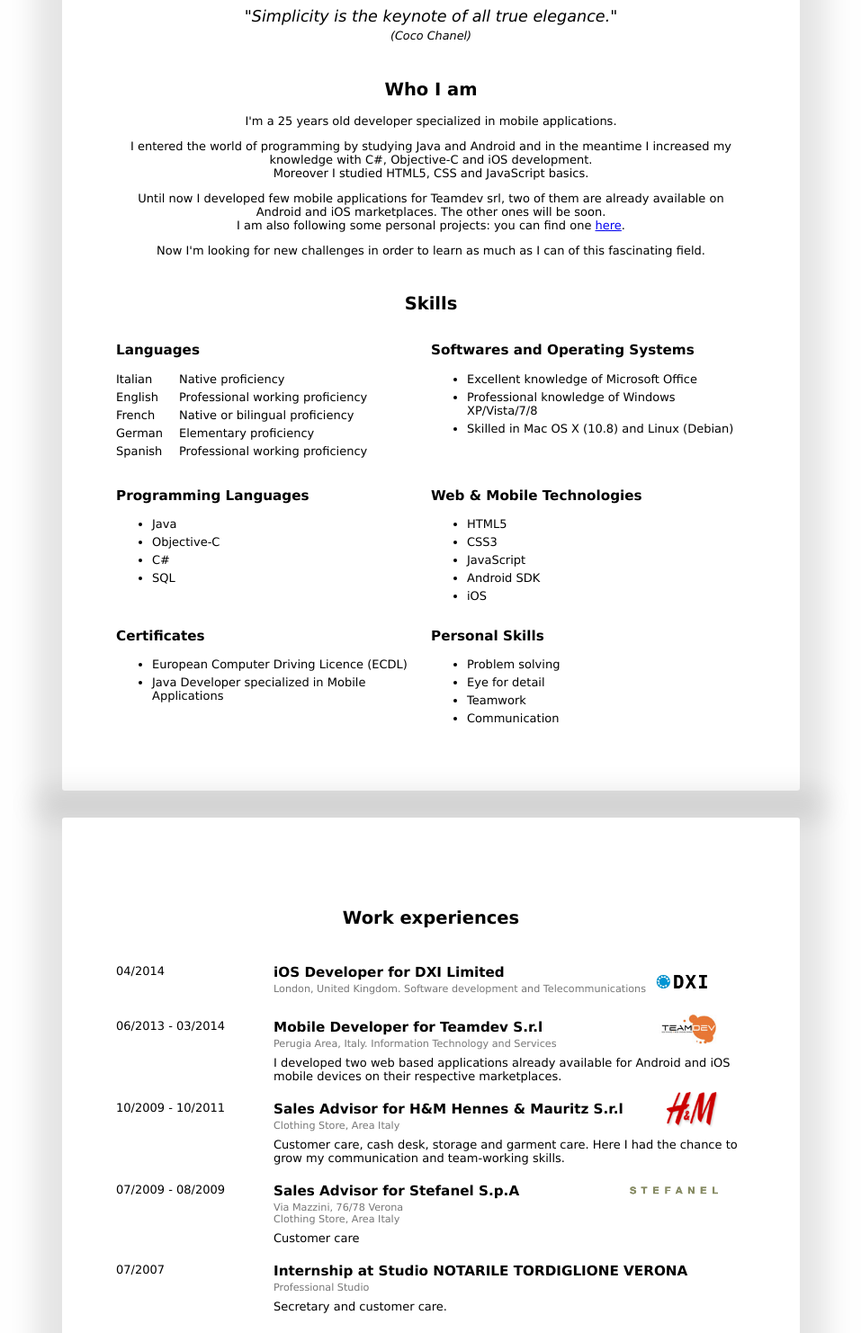
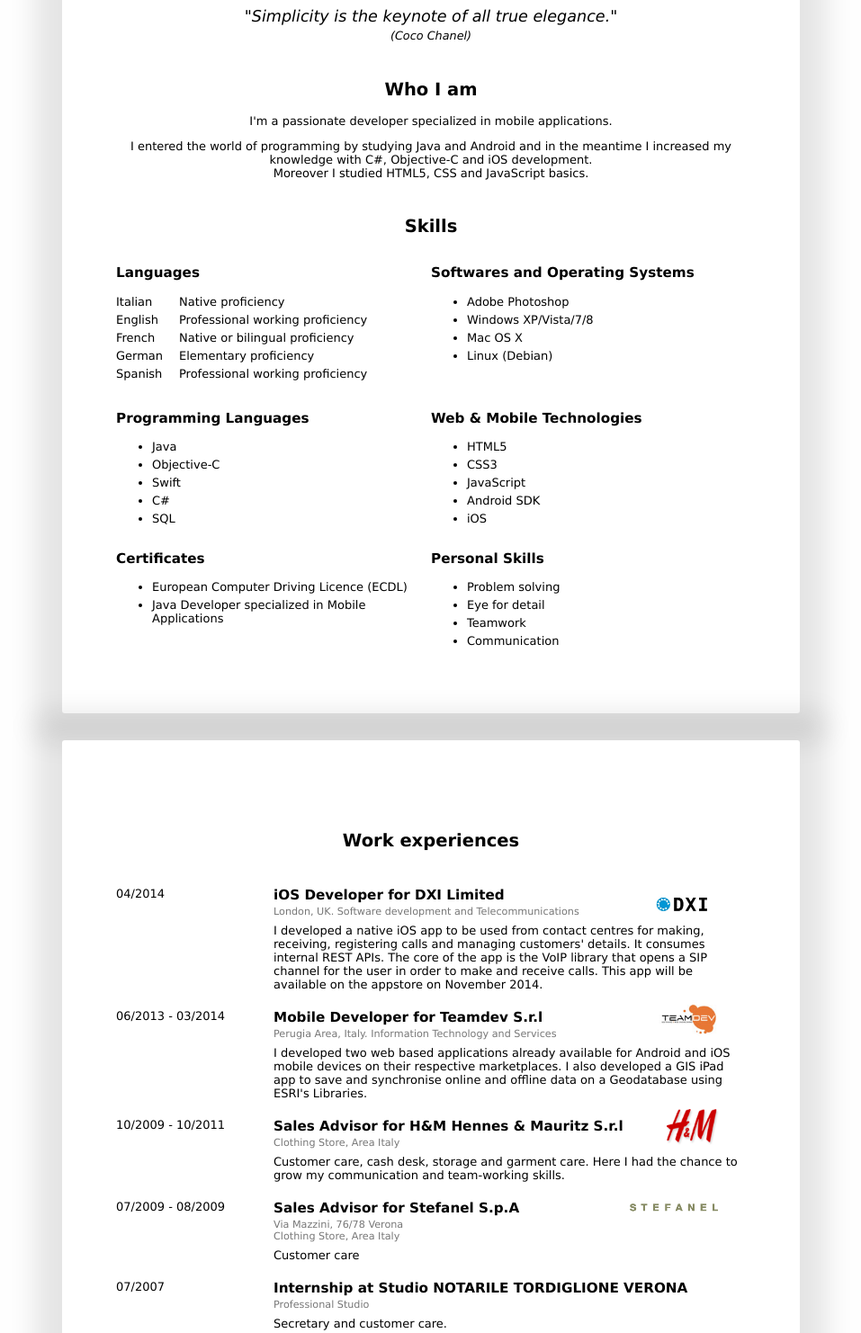
Before and after one commit to nicky1525/my-cv-template, a plain HTML site: page index.html in a window 1280 px wide. Shown: the part 217-1699 px from the top of the page at 90% size, without its empty margins (161-1118 px from the left). Drawn offline with Linux system fonts and the light colour scheme.

Commit message:
Cv upToDate

```diff
--- a/index.html
+++ b/index.html
@@ -32,12 +32,11 @@
     <h2>Who I am</h2>
 
     <div class="intro">
-      <p>I'm a 25 years old developer specialized in mobile applications.</p>
+      <p>I'm a passionate developer specialized in mobile applications.</p>
       <p>I entered the world of programming by studying Java and Android and in the meantime I increased my knowledge with C#, Objective-C and iOS development.<br> Moreover I studied HTML5, CSS and JavaScript basics.</p>
-
-      <p>Until now I developed few mobile applications for Teamdev srl, two of them are already available on Android and iOS marketplaces. The other ones will be soon.<br>
-      I am also following some personal projects: you can find one <a href="https://github.com/nicky1525/UniApp">here</a>.</p>
-      <p>Now I'm looking for new challenges in order to learn as much as I can of this fascinating field.</p>
+<!--
+      <p>I recently developed a brand new VoIP iOS app for DXI that will be on the Appstore from November, and a few mobile applications for Teamdev srl, two of them are available on Android and iOS marketplaces. The other ones will be soon.<br>
+      I am also following some personal projects: you can find one <a href="https://github.com/nicky1525/UniApp">here</a>.</p> -->
     </div>
 
     <h2>Skills</h2>
@@ -63,9 +62,10 @@
         <div class="cell">
           <h3>Softwares and Operating Systems</h3>
           <ul>
-            <li>Excellent knowledge of Microsoft Office</li>
-            <li>Professional knowledge of Windows XP/Vista/7/8</li>
-            <li>Skilled in Mac OS X (10.8) and Linux (Debian)</li>
+            <li>Adobe Photoshop</li>
+            <li>Windows XP/Vista/7/8</li>
+            <li>Mac OS X</li>
+            <li>Linux (Debian)</li>
           </ul>
         </div>
 
@@ -78,6 +78,7 @@
           <ul>
             <li>Java</li>
             <li>Objective-C</li>
+            <li>Swift</li>
             <li>C#</li>
             <li>SQL</li>
           </ul>
@@ -130,8 +131,10 @@
         <div class="cell clearfix">04/2014</div>
         <div class="cell clearfix">
           <h3>iOS Developer for DXI Limited</h3>
-          <div class="place">London, United Kingdom. Software development and Telecommunications</div>
-          <div class="description"></div>
+          <div class="place">London, UK. Software development and Telecommunications</div>
+          <div class="description">I developed a native iOS app to be used from contact centres for making, receiving, registering calls and managing customers' details.
+          It consumes internal REST APIs. The core of the app is the VoIP library that opens a SIP channel for the user in order to make and receive calls. This app will be available on the appstore on November 2014. <!-- I am now developing a new app to let the user (contact centre agent) to customise his own "Dashboard" by adding widgets, in order to better organise his job and check his performances. -->
+         </div>
           <div class="image"><img src="companies/dxi_logo.jpg" alt="DXI Limited"></div>
         </div>
       </div><!-- //experiences-row -->
@@ -141,7 +144,7 @@
         <div class="cell clearfix">
           <h3>Mobile Developer for Teamdev S.r.l</h3>
           <div class="place">Perugia Area, Italy. Information Technology and Services</div>
-          <div class="description">I developed two web based applications already available for Android and iOS mobile devices on their respective marketplaces.</div>
+          <div class="description">I developed two web based applications already available for Android and iOS mobile devices on their respective marketplaces. I also developed a GIS iPad app to save and synchronise online and offline data on a Geodatabase using ESRI's Libraries.</div>
           <div class="image"><img src="companies/teamdev.png" alt="TeamDEV"></div>
         </div>
       </div><!-- //experiences-row -->
```
